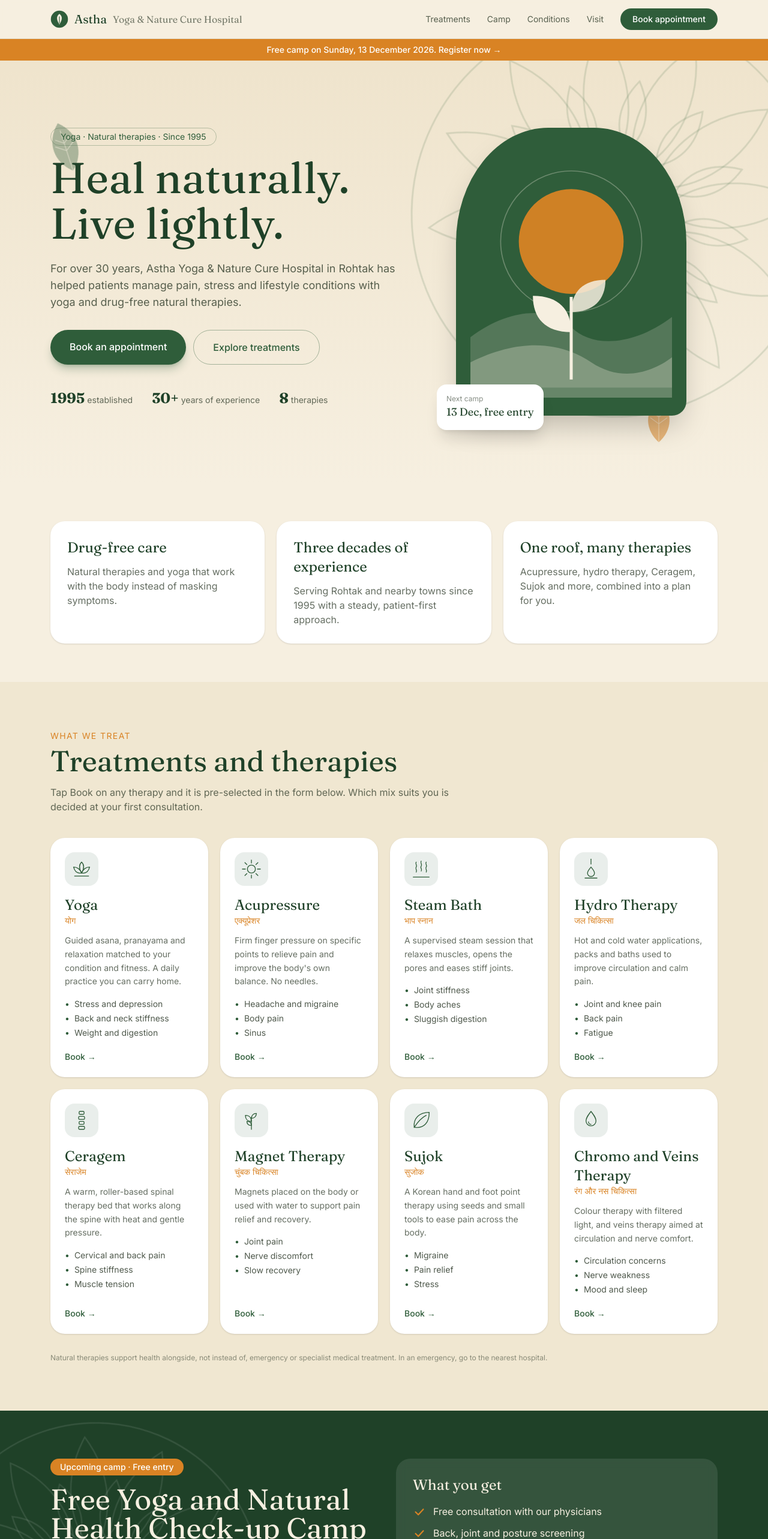
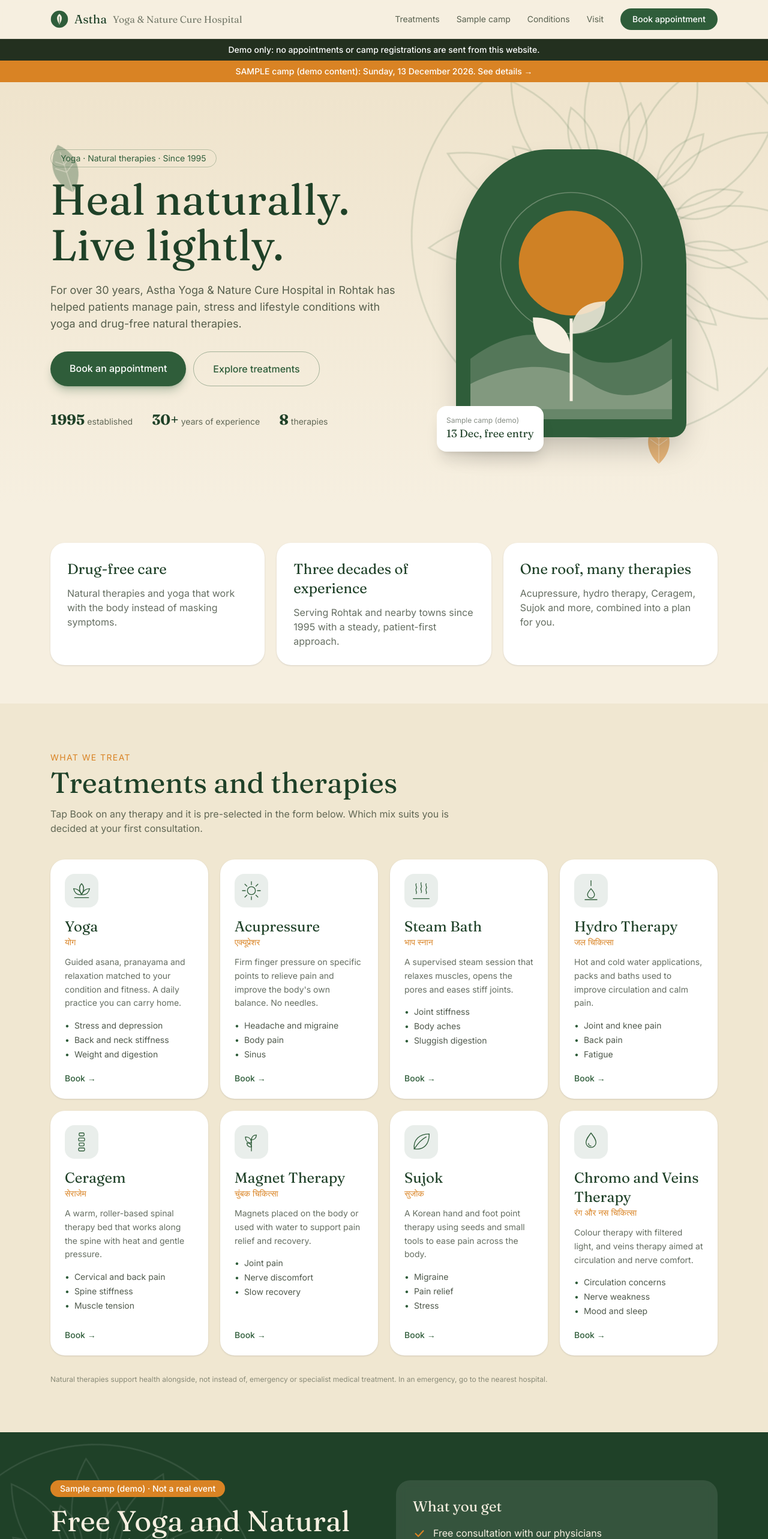
Before and after one commit to Lakshay85/astha-nature-cure, a Next.js app: page / in a window 1280 px wide. Shown: the top 2566 px of the page at 60% size. Built offline with nearby package versions, Linux system fonts and the light colour scheme.

Commit message:
Demo-safety: demo banners, sample camp labels, explicit no-send success state

```diff
--- a/app/page.tsx
+++ b/app/page.tsx
@@ -11,9 +11,10 @@ export default function Home() {
       <a href="#book" className="sr-only focus:not-sr-only focus:absolute focus:z-50 focus:bg-white focus:p-3">Skip to booking</a>
       <Nav />
       <main id="top">
-        {/* Camp banner */}
+        {/* Demo + camp banners */}
+        <div role="note" className="bg-ink px-4 py-2 text-center text-sm font-medium text-white">Demo only: no appointments or camp registrations are sent from this website.</div>
         <a href="#camp" className="block bg-saffron text-center text-sm font-medium text-white">
-          <span className="block px-4 py-2">Free camp on {camp.date}. Register now &rarr;</span>
+          <span className="block px-4 py-2">SAMPLE camp (demo content): {camp.date}. See details &rarr;</span>
         </a>
 
         {/* Hero */}
@@ -48,7 +49,7 @@ export default function Home() {
                   <path d="M100 165c22 0 34-12 34-32-22 0-34 12-34 32z" fill="#f6efe0" opacity="0.85" />
                 </svg>
               </div>
-              <div className="float absolute -bottom-6 -left-8 rounded-2xl bg-white p-4 shadow-xl"><div className="text-xs text-ink/55">Next camp</div><div className="font-display text-lg text-moss-dark">13 Dec, free entry</div></div>
+              <div className="float absolute -bottom-6 -left-8 rounded-2xl bg-white p-4 shadow-xl"><div className="text-xs text-ink/55">Sample camp (demo)</div><div className="font-display text-lg text-moss-dark">13 Dec, free entry</div></div>
             </div>
           </div>
         </section>
@@ -89,17 +90,17 @@ export default function Home() {
           <Mandala className="spin-slow pointer-events-none absolute -left-32 top-1/2 h-[36rem] w-[36rem] -translate-y-1/2 text-white/10" />
           <div className="relative mx-auto grid max-w-6xl gap-10 px-5 md:grid-cols-2">
             <Reveal>
-              <p className="inline-block rounded-full bg-saffron px-4 py-1 text-sm font-medium text-white">Upcoming camp &middot; Free entry</p>
+              <p className="inline-block rounded-full bg-saffron px-4 py-1 text-sm font-medium text-white">Sample camp (demo) &middot; Not a real event</p>
               <h2 className="mt-4 font-display text-4xl md:text-5xl">{camp.title}</h2>
               <p className="mt-4 text-lg text-cream/80">{camp.date}<br />{camp.time}<br />{camp.where}</p>
               <div className="mt-7"><Countdown to={camp.iso} /></div>
-              <a href="#book" className="mt-8 inline-block rounded-full bg-saffron px-8 py-4 font-medium text-white shadow-lg transition hover:-translate-y-0.5">Register for the camp</a>
+              <a href="#book" className="mt-8 inline-block rounded-full bg-saffron px-8 py-4 font-medium text-white shadow-lg transition hover:-translate-y-0.5">See sample registration (demo)</a>
             </Reveal>
             <Reveal delay={150}>
               <div className="rounded-3xl bg-white/10 p-7 backdrop-blur">
                 <h3 className="font-display text-2xl">What you get</h3>
                 <ul className="mt-4 space-y-3">{camp.includes.map((c) => <li key={c} className="flex gap-3"><svg viewBox="0 0 24 24" width="22" height="22" className="mt-0.5 shrink-0 text-saffron" fill="none" stroke="currentColor" strokeWidth="2.4" strokeLinecap="round" strokeLinejoin="round"><path d="M5 12l5 5 9-10" /></svg>{c}</li>)}</ul>
-                <p className="mt-5 text-sm text-cream/60">Limited seats. Please carry old reports and a list of current medicines. (Sample camp details for this demo.)</p>
+                <p className="mt-5 text-sm text-cream/60">This camp is invented sample content for the website demo. It is not a real event.</p>
               </div>
             </Reveal>
           </div>
@@ -118,8 +119,8 @@ export default function Home() {
         {/* Booking */}
         <section id="book" className="bg-gradient-to-b from-sand/60 to-cream py-20">
           <div className="mx-auto max-w-4xl px-5">
-            <Reveal><div className="mb-10 text-center"><p className="text-sm uppercase tracking-widest text-saffron">Book a visit</p><h2 className="mt-2 font-display text-4xl text-moss-dark md:text-5xl">Request an appointment</h2><p className="mt-3 text-ink/70">Fill in the form and our front desk will call to confirm.</p></div></Reveal>
-            <Reveal><Booking /></Reveal>
+            <Reveal><div className="mb-10 text-center"><p className="text-sm uppercase tracking-widest text-saffron">Book a visit</p><h2 className="mt-2 font-display text-4xl text-moss-dark md:text-5xl">Request an appointment</h2><p className="mt-3 text-ink/70">This is a demo form. To book a real appointment, call <a className="font-medium text-moss underline" href={`tel:${HOSPITAL.tel}`}>{HOSPITAL.phone}</a>.</p></div></Reveal>
+            <Reveal><div role="note" className="mb-4 rounded-2xl border-2 border-saffron bg-saffron/10 px-5 py-3 text-center font-medium text-ink">Demo only: no appointments or camp registrations are sent. Nothing you type here leaves your browser.</div><Booking /></Reveal>
           </div>
         </section>
 
--- a/components/Booking.tsx
+++ b/components/Booking.tsx
@@ -39,15 +39,15 @@ export default function Booking() {
         <div className="mx-auto mb-5 grid h-16 w-16 place-items-center rounded-full bg-moss text-white check-pop">
           <svg viewBox="0 0 24 24" width="32" height="32" fill="none" stroke="currentColor" strokeWidth="2.5" strokeLinecap="round" strokeLinejoin="round"><path d="M5 12l5 5 9-10" /></svg>
         </div>
-        <h3 className="font-display text-3xl text-ink">Request received, {done.v.name.split(" ")[0]}</h3>
-        <p className="mt-3 text-ink/70">Our front desk will call you on <b>{done.v.phone}</b> within 2 hours to confirm.</p>
+        <h3 className="font-display text-3xl text-ink">Demo complete, {done.v.name.split(" ")[0]}</h3>
+        <p className="mt-3 text-ink/70"><b>Demo only: no request was sent and no callback is scheduled.</b> Nobody at the hospital received this.</p>
         <dl className="mx-auto mt-6 grid max-w-sm grid-cols-2 gap-y-2 rounded-2xl bg-cream p-5 text-left text-sm">
-          <dt className="text-ink/60">Reference</dt><dd className="font-semibold">{done.ref}</dd>
+          <dt className="text-ink/60">Sample reference</dt><dd className="font-semibold">{done.ref}</dd>
           <dt className="text-ink/60">For</dt><dd>{done.v.treatment}</dd>
           <dt className="text-ink/60">Date</dt><dd>{new Date(done.v.date + "T00:00:00").toLocaleDateString("en-IN", { weekday: "short", day: "numeric", month: "short", year: "numeric" })}</dd>
           <dt className="text-ink/60">Time</dt><dd>{done.v.slot}</dd>
         </dl>
-        <p className="mt-5 text-xs text-ink/50">Demo site: no real booking is made and nothing is stored. To book now, call +91 98960 91578.</p>
+        <p className="mt-5 text-xs text-ink/50">This is a preview of how confirmation would look. To book a real appointment, call +91 98960 91578.</p>
         <button onClick={() => { setDone(null); setV(empty); }} className="mt-6 rounded-full border border-moss px-6 py-2.5 text-moss hover:bg-moss hover:text-white transition">Book another</button>
       </div>
     );
@@ -60,23 +60,23 @@ export default function Booking() {
   return (
     <form onSubmit={submit} noValidate className="rounded-3xl bg-white p-6 md:p-10 shadow-xl">
       <div className="grid gap-5 md:grid-cols-2">
-        <div><label htmlFor="f-name" className="mb-1 block text-sm font-medium">Full name</label><input id="f-name" autoComplete="name" className={field} value={v.name} onChange={set("name")} {...aria("name")} />{err("name")}</div>
-        <div><label htmlFor="f-phone" className="mb-1 block text-sm font-medium">Mobile number</label><input id="f-phone" inputMode="tel" autoComplete="tel" placeholder="98765 43210" className={field} value={v.phone} onChange={set("phone")} {...aria("phone")} />{err("phone")}</div>
+        <div><label htmlFor="f-name" className="mb-1 block text-sm font-medium">Full name</label><input id="f-name" autoComplete="off" placeholder="Sample name (demo)" className={field} value={v.name} onChange={set("name")} {...aria("name")} />{err("name")}</div>
+        <div><label htmlFor="f-phone" className="mb-1 block text-sm font-medium">Mobile number</label><input id="f-phone" inputMode="tel" autoComplete="off" placeholder="9XXXX XXXXX (sample)" className={field} value={v.phone} onChange={set("phone")} {...aria("phone")} />{err("phone")}</div>
         <div><label htmlFor="f-age" className="mb-1 block text-sm font-medium">Age <span className="text-ink/50">(optional)</span></label><input id="f-age" inputMode="numeric" className={field} value={v.age} onChange={set("age")} {...aria("age")} />{err("age")}</div>
         <div><label htmlFor="f-treatment" className="mb-1 block text-sm font-medium">Treatment</label>
           <select id="f-treatment" className={field} value={v.treatment} onChange={set("treatment")} {...aria("treatment")}>
             <option value="">Select one</option>
             <option>General consultation (first visit)</option>
             {treatments.map((t) => <option key={t.id}>{t.name}</option>)}
-            <option>Camp registration</option>
+            <option>Sample camp registration (demo)</option>
           </select>{err("treatment")}</div>
         <div><label htmlFor="f-date" className="mb-1 block text-sm font-medium">Preferred date</label><input id="f-date" type="date" min={localISO(new Date())} className={field} value={v.date} onChange={set("date")} {...aria("date")} />{err("date")}</div>
         <div><label htmlFor="f-slot" className="mb-1 block text-sm font-medium">Time slot</label>
           <select id="f-slot" className={field} value={v.slot} onChange={set("slot")} {...aria("slot")}><option value="">Select a time</option>{slots.map((s) => <option key={s}>{s}</option>)}</select>{err("slot")}</div>
       </div>
       <div className="mt-5"><label htmlFor="f-notes" className="mb-1 block text-sm font-medium">Anything we should know? <span className="text-ink/50">(optional)</span></label><textarea id="f-notes" rows={3} className={field} value={v.notes} onChange={set("notes")} {...aria("notes")} />{err("notes")}</div>
-      <button disabled={busy} className="mt-7 w-full rounded-full bg-moss px-8 py-4 text-lg font-medium text-white shadow-lg shadow-moss/30 transition hover:bg-moss-dark disabled:opacity-70 md:w-auto">{busy ? "Sending..." : "Request appointment"}</button>
-      <p className="mt-3 text-xs text-ink/50">Timings: 6:30 AM to 12:30 PM and 4 PM to 8 PM. To book right now, call +91 98960 91578. This demo form does not send data anywhere.</p>
+      <button disabled={busy} className="mt-7 w-full rounded-full bg-moss px-8 py-4 text-lg font-medium text-white shadow-lg shadow-moss/30 transition hover:bg-moss-dark disabled:opacity-70 md:w-auto">{busy ? "Previewing..." : "Preview appointment request (demo)"}</button>
+      <p className="mt-3 text-xs text-ink/50">Timings: 6:30 AM to 12:30 PM and 4 PM to 8 PM. This demo form does not send or store data anywhere. To book a real appointment, call +91 98960 91578.</p>
     </form>
   );
 }
--- a/components/Nav.tsx
+++ b/components/Nav.tsx
@@ -1,7 +1,7 @@
 "use client";
 import { useState } from "react";
 
-const links = [["Treatments", "#treatments"], ["Camp", "#camp"], ["Conditions", "#conditions"], ["Visit", "#visit"]];
+const links = [["Treatments", "#treatments"], ["Sample camp", "#camp"], ["Conditions", "#conditions"], ["Visit", "#visit"]];
 
 export default function Nav() {
   const [open, setOpen] = useState(false);
```
Also changed, not shown: 1 other file (tests, documents, lock files or other folders).
